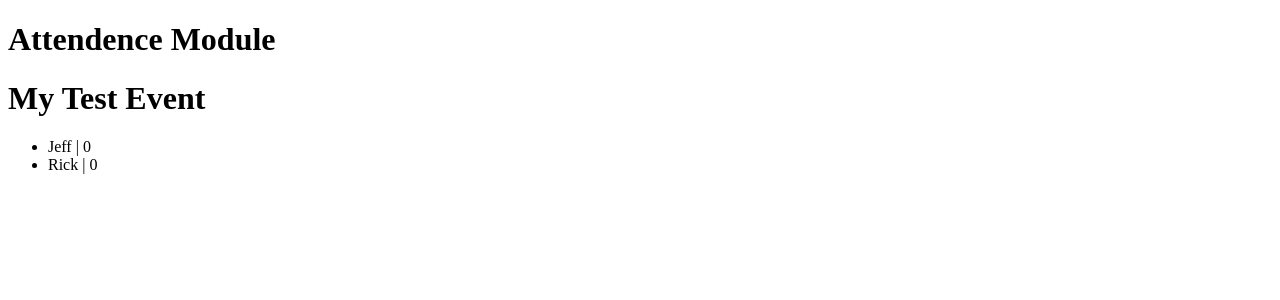
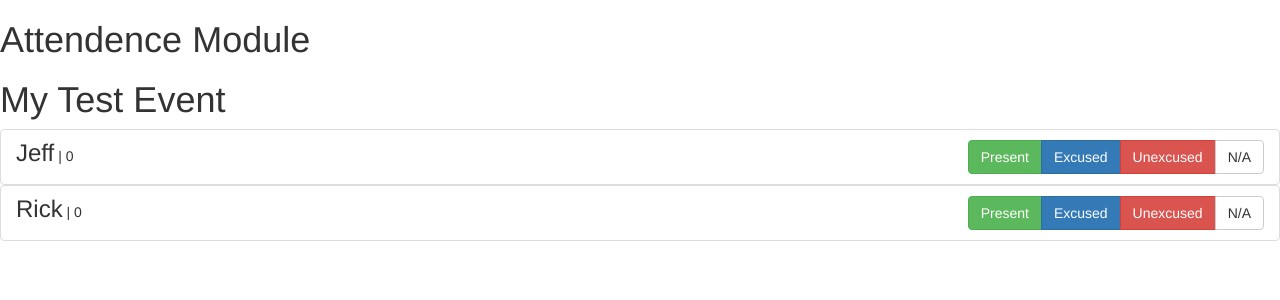
Before and after one commit to sdmichelini/Attendence, an Angular app: page /events/1 in a window 1280 px wide. Shown: the top 300 px of the page. Built offline with nearby package versions, Linux system fonts and the light colour scheme.

Commit message:
added styling for lists

```diff
--- a/src/app/app.module.ts
+++ b/src/app/app.module.ts
@@ -7,6 +7,7 @@ import { RouterModule, Routes } from '@angular/router';
 import { AppComponent } from './app.component';
 import { AttendenceListComponent } from './attendence-list/attendence-list.component';
 import { EventListComponent } from './event-list/event-list.component';
+import { AttendenceListItemComponent } from './attendence-list-item/attendence-list-item.component';
 
 const appRoutes: Routes = [
   { path: 'events', component: EventListComponent },
@@ -18,7 +19,8 @@ const appRoutes: Routes = [
   declarations: [
     AppComponent,
     AttendenceListComponent,
-    EventListComponent
+    EventListComponent,
+    AttendenceListItemComponent
   ],
   imports: [
     BrowserModule,
--- /dev/null
+++ b/src/app/attendence-list-item/attendence-list-item.component.html
@@ -0,0 +1,9 @@
+<li class='list-group-item'  style='height: 4em;'>
+    <h3 style='display: inline;'>{{ item.user.name }}</h3> | {{ item.presence }}
+    <div class='btn-group pull-right'>
+        <button type="button" class="btn btn-success">Present</button>
+        <button type="button" class="btn btn-primary">Excused</button>
+        <button type="button" class="btn btn-danger">Unexcused</button>
+        <button type="button" class="btn btn-default">N/A</button>
+    </div>
+</li>
--- /dev/null
+++ b/src/app/attendence-list-item/attendence-list-item.component.ts
@@ -0,0 +1,18 @@
+import { Component, Input ,OnInit } from '@angular/core';
+
+import { AttendenceItem } from '../attendence-item';
+
+@Component({
+  selector: 'app-attendence-list-item',
+  templateUrl: './attendence-list-item.component.html',
+  styleUrls: ['./attendence-list-item.component.css']
+})
+export class AttendenceListItemComponent implements OnInit {
+  @Input() item: AttendenceItem;
+
+  constructor() { }
+
+  ngOnInit() {
+  }
+
+}
--- a/src/app/attendence-list/attendence-list.component.html
+++ b/src/app/attendence-list/attendence-list.component.html
@@ -1,6 +1,5 @@
 <h1>{{ event.name }}</h1>
-<ul>
-  <li *ngFor='let item of attendence'>
-    {{ item.user.name }} | {{ item.presence }}
-  </li>
+<ul class='list-group'>
+  <app-attendence-list-item *ngFor='let item of attendence' [item]='item'>
+  </app-attendence-list-item>
 </ul>
--- a/src/app/events.service.ts
+++ b/src/app/events.service.ts
@@ -3,7 +3,8 @@ import { Injectable } from '@angular/core';
 import { AttendenceEvent } from './event';
 
 const EVENTS: AttendenceEvent[] = [
-  { id: 1, name: "My Test Event", when: new Date(0), type: 0}
+  { id: 1, name: "My Test Event", when: new Date(0), type: 0},
+  { id: 2, name: "My Test Event 2", when: new Date(0), type: 0}
 ];
 
 /**
--- a/src/index.html
+++ b/src/index.html
@@ -7,6 +7,8 @@
 
   <meta name="viewport" content="width=device-width, initial-scale=1">
   <link rel="icon" type="image/x-icon" href="favicon.ico">
+  <!-- Latest compiled and minified CSS -->
+  <link rel="stylesheet" href="https://maxcdn.bootstrapcdn.com/bootstrap/3.3.7/css/bootstrap.min.css" integrity="sha384-BVYiiSIFeK1dGmJRAkycuHAHRg32OmUcww7on3RYdg4Va+PmSTsz/K68vbdEjh4u" crossorigin="anonymous">
 </head>
 <body>
   <app-root>Loading...</app-root>
```
Also changed, not shown: src/app/attendence-list-item/attendence-list-item.component.css (added), 1 other file (tests, documents, lock files or other folders).
